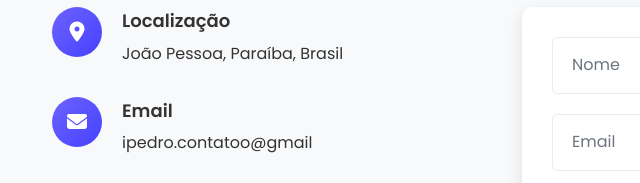
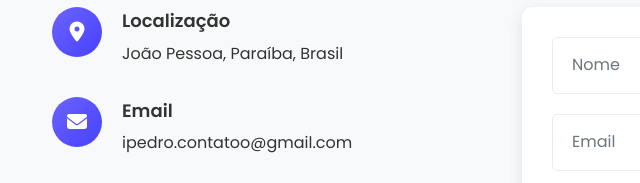
Before and after one commit to ipedrosouzza/Portfolio, a plain HTML site: page index.html in a window 1280 px wide. Shown: the part 3900-4083 px from the top of the page, 8-648 px from the left. Drawn offline with Linux system fonts and the light colour scheme.

Commit message:
Correção no HTML

```diff
--- a/index.html
+++ b/index.html
@@ -410,7 +410,7 @@ function Developer() {
                         </div>
                         <div class="contact-text">
                             <h3>Email</h3>
-                            <p>ipedro.contatoo@gmail</p>
+                            <p>ipedro.contatoo@gmail.com</p>
                         </div>
                     </div>
                     <div class="contact-item">
```
